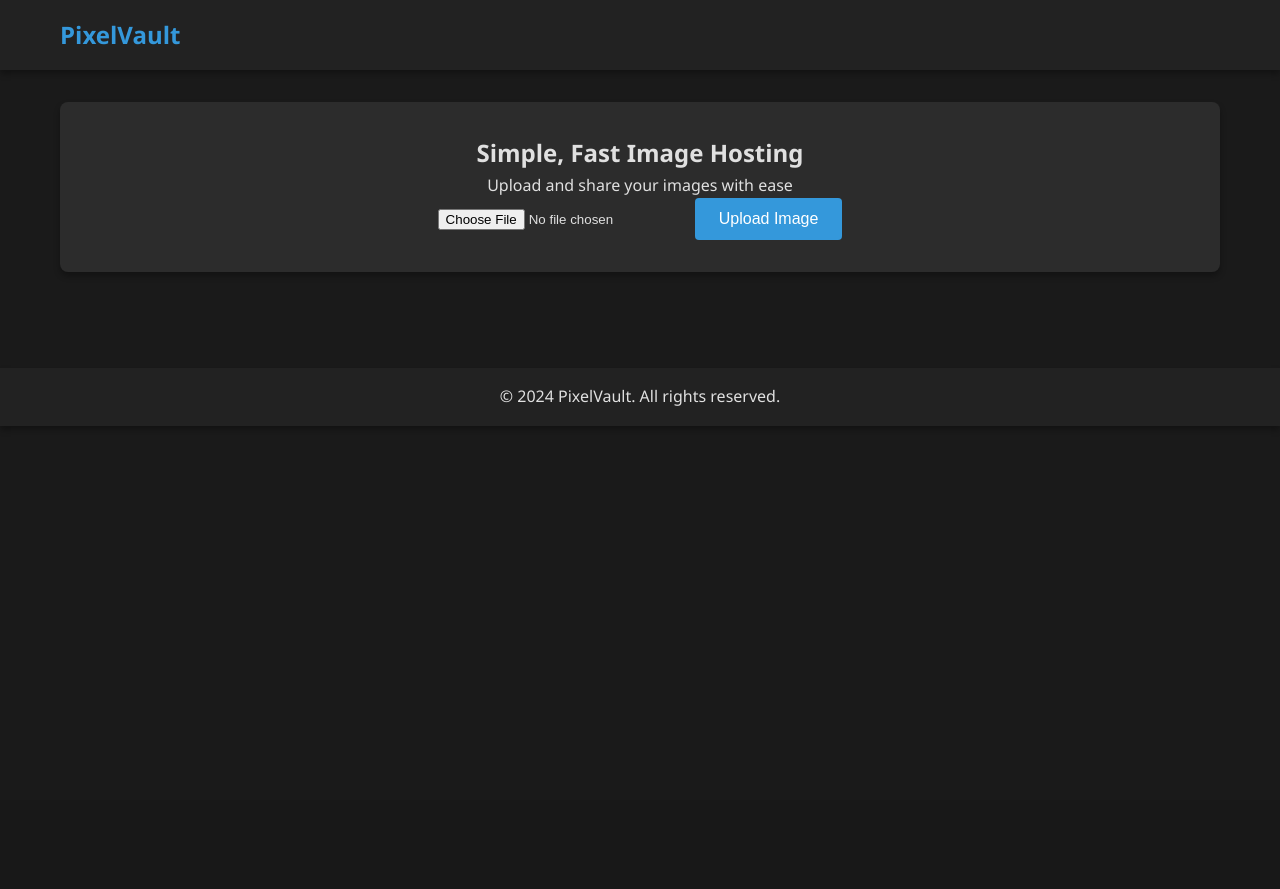
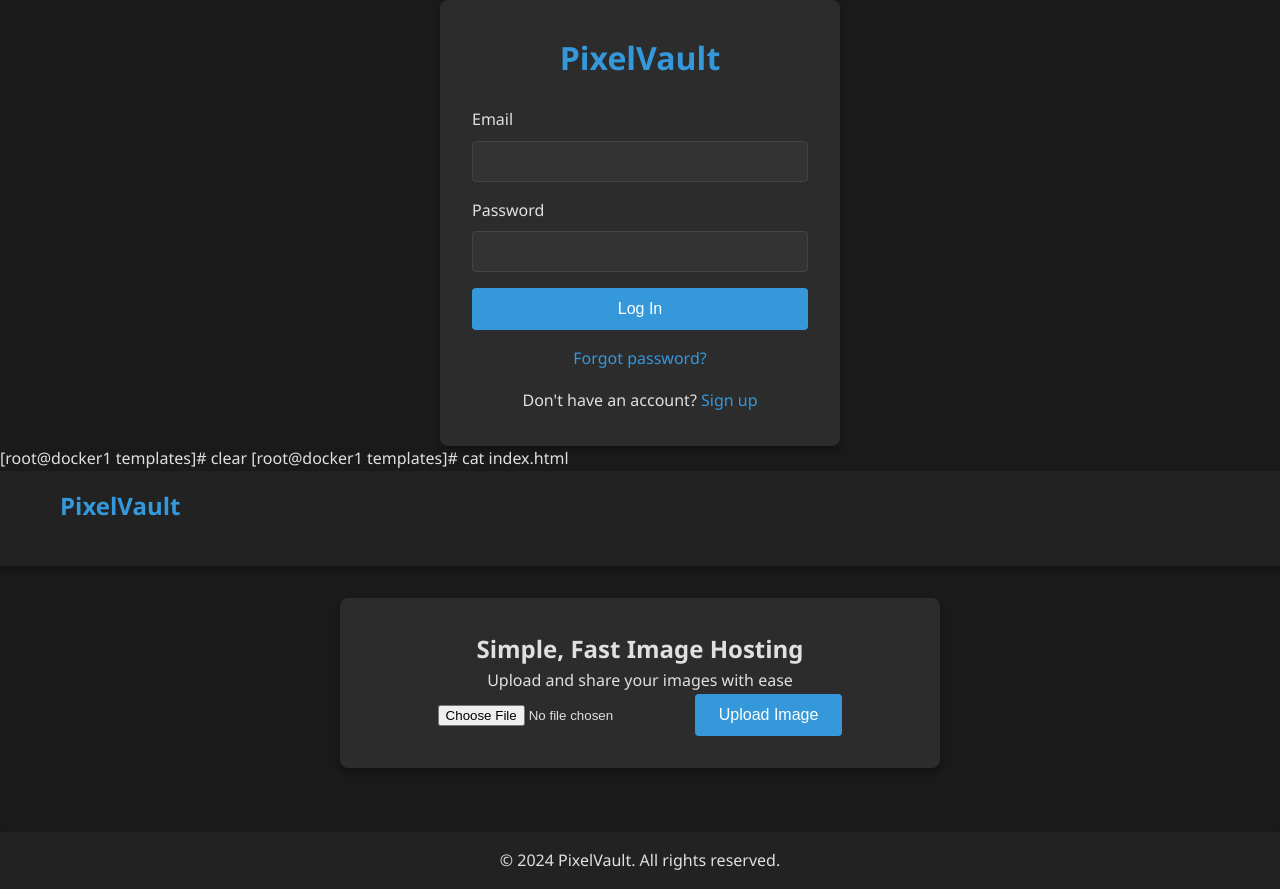
Before and after one commit to BeehiveSystems/PixelVault, a Flask app: template templates/index.html in a window 1280 px wide. Before the commit the page ends 406 px from the top, so only its background shows below. Run offline with Flask 2, Linux system fonts and the light colour scheme; the template is opened without the code that fills it, so the values that code supplies are empty; some libraries are stand-ins or nearby versions.

Commit message:
Add login feature

```diff
--- a/app.py
+++ b/app.py
@@ -1,73 +1,230 @@
-from flask import Flask, request, jsonify, send_from_directory, render_template
+from flask import Flask, request, jsonify, send_from_directory, render_template, redirect, url_for, flash
+from flask_login import LoginManager, UserMixin, login_user, logout_user, login_required, current_user
+from flask_bcrypt import Bcrypt
+from flask_wtf.csrf import CSRFProtect
+import os
+import re
+import sqlite3
 from werkzeug.utils import secure_filename
 from PIL import Image
-import os
-import sqlite3
-import time
+# Debug
+import traceback
+
+# More debug
+
+#print(f"UPLOAD_FOLDER path: {app.config['UPLOAD_FOLDER']}")
+#print(f"THUMBNAIL_FOLDER path: {app.config['THUMBNAIL_FOLDER']}")
+#print(f"UPLOAD_FOLDER exists: {os.path.exists(app.config['UPLOAD_FOLDER'])}")
+#print(f"THUMBNAIL_FOLDER exists: {os.path.exists(app.config['THUMBNAIL_FOLDER'])}")
+#print(f"UPLOAD_FOLDER writable: {os.access(app.config['UPLOAD_FOLDER'], os.W_OK)}")
+#print(f"THUMBNAIL_FOLDER writable: {os.access(app.config['THUMBNAIL_FOLDER'], os.W_OK)}")
+
+# NOTE: BE SURE TO REMOVE THE DROP TABLE
 
 app = Flask(__name__)
+app.secret_key = 'your_secret_key'  # Replace with your secret key
+csrf = CSRFProtect(app)
+login_manager = LoginManager()
+login_manager.init_app(app)
+login_manager.login_view = 'login'
+
+DATABASE_PATH = os.getenv('DATABASE_URL')
 app.config['UPLOAD_FOLDER'] = 'uploads'
 app.config['THUMBNAIL_FOLDER'] = 'thumbnails'
+
 os.makedirs(app.config['UPLOAD_FOLDER'], exist_ok=True)
 os.makedirs(app.config['THUMBNAIL_FOLDER'], exist_ok=True)
+os.makedirs(os.path.dirname(DATABASE_PATH), exist_ok=True)
 
-DATABASE_PATH = os.getenv('DATABASE_URL', 'database/database.db')
-os.makedirs(os.path.dirname(DATABASE_PATH), exist_ok=True)
+# Initialize Flask-Login and Flask-Bcrypt
+login_manager = LoginManager()
+login_manager.init_app(app)
+login_manager.login_view = 'login'
+bcrypt = Bcrypt(app)
+
+# User class
+class User(UserMixin):
+    def __init__(self, id, username, email):
+        self.id = id
+        self.username = username
+        self.email = email
+# Load user
+@login_manager.user_loader
+def load_user(user_id):
+    with sqlite3.connect(DATABASE_PATH) as conn:
+        cursor = conn.cursor()
+        cursor.execute('SELECT id, username, email FROM users WHERE id = ?', (user_id,))
+        user = cursor.fetchone()
+        if user:
+            return User(id=user[0], username=user[1], email=user[2])
+    return None
 
 
 def init_db():
     with sqlite3.connect(DATABASE_PATH) as conn:
         cursor = conn.cursor()
+        cursor.execute('DROP TABLE IF EXISTS users')  # Only for development
+        cursor.execute('''
+            CREATE TABLE IF NOT EXISTS users (
+                id INTEGER PRIMARY KEY AUTOINCREMENT,
+                username TEXT NOT NULL UNIQUE,
+                email TEXT NOT NULL UNIQUE,
+                password TEXT NOT NULL
+            )
+        ''')
         cursor.execute('''
             CREATE TABLE IF NOT EXISTS images (
                 id INTEGER PRIMARY KEY AUTOINCREMENT,
                 filename TEXT NOT NULL,
-                timestamp DATETIME DEFAULT CURRENT_TIMESTAMP
+                user_id INTEGER NOT NULL,
+                timestamp DATETIME DEFAULT CURRENT_TIMESTAMP,
+                FOREIGN KEY (user_id) REFERENCES users(id)
             )
         ''')
         conn.commit()
 
 init_db()
 
+def validate_password(password):
+    # Define the regular expressions for each character type
+    lower = re.search(r'[a-z]', password)
+    upper = re.search(r'[A-Z]', password)
+    digit = re.search(r'\d', password)
+    special = re.search(r'[@$!%*?&]', password)
+
+    # Count the number of character types present
+    character_types = sum(bool(x) for x in [lower, upper, digit, special])
+
+    # Check if the password meets the requirements
+    if len(password) < 8 or character_types < 3:
+        return jsonify(success=False, message='Password must be at least 8 characters long and include at least three of the following: uppercase letter, lowercase letter, number, special character.')
+
+    return True  # If the password is valid
+
+@app.route('/signup', methods=['GET', 'POST'])
+def signup():
+    if request.method == 'POST':
+        username = request.form['username']
+        email = request.form['email']
+        password = request.form['password']
+        confirm_password = request.form['confirm-password']
+
+        # Validate password
+        if not validate_password(password):
+            return validate_password(password)
+
+        if password != confirm_password:
+            return jsonify(success=False, message='Passwords do not match.')
+
+        hashed_password = bcrypt.generate_password_hash(password).decode('utf-8')
+
+        try:
+            with sqlite3.connect(DATABASE_PATH) as conn:
+                cursor = conn.cursor()
+                cursor.execute('INSERT INTO users (username, email, password) VALUES (?, ?, ?)', (username, email, hashed_password))
+                conn.commit()
+            return jsonify(success=True, message='Signup successful.', redirect='/login')
+        except sqlite3.IntegrityError:
+            return jsonify(success=False, message='Username or email already exists.')
+    return render_template('signup.html')
+
+@app.route('/login', methods=['GET', 'POST'])
+def login():
+    if request.method == 'POST':
+        email = request.form['email']
+        password = request.form['password']
+        print(f"Login attempt for email: {email}")  # Debug print
+
+        with sqlite3.connect(DATABASE_PATH) as conn:
+            cursor = conn.cursor()
+            cursor.execute('SELECT id, username, email, password FROM users WHERE email = ?', (email,))
+            user = cursor.fetchone()
+            if user and bcrypt.check_password_hash(user[3], password):
+                user_obj = User(id=user[0], username=user[1], email=user[2])
+                login_user(user_obj)
+                print(f"User {user[1]} logged in successfully")  # Debug print
+
+                next_page = request.args.get('next')
+                redirect_url = next_page or url_for('index')
+                print(f"Redirecting to: {redirect_url}") # Debug print
+                return redirect(redirect_url)
+            else:
+                print("Invalid email or password")  # Debug print
+                flash('Invalid email or password.')
+                return redirect(url_for('login'))
+    return render_template('login.html')
+
+
+@app.route('/logout')
+@login_required
+def logout():
+    logout_user()
+    return redirect(url_for('login'))
+
+
 @app.route('/')
+@login_required
 def index():
+    print(f"User {current_user.username} accessed the index page")  # Debug print
     images = []
     with sqlite3.connect(DATABASE_PATH) as conn:
         cursor = conn.cursor()
-        cursor.execute('SELECT filename FROM images ORDER BY timestamp DESC')
-        for row in cursor.fetchall():
-            file_path = os.path.join(app.config['UPLOAD_FOLDER'], row[0])
-            try:
-                file_size = os.path.getsize(file_path)
-                size_mb = round(file_size / (1024 * 1024), 2)
-                images.append({'filename': row[0], 'size': size_mb})
-            except FileNotFoundError:
-                # If the file does not exist, skip adding it to the list
-                continue
+        cursor.execute('SELECT filename FROM images WHERE user_id = ? ORDER BY timestamp DESC', (current_user.id,))
+        rows = cursor.fetchall()
+    print(f"Found {len(rows)} images for user")  # Debug print
+    for row in rows:
+        filename = row[0]
+        file_path = os.path.join(app.config['UPLOAD_FOLDER'], filename)
+        try:
+            file_size = os.path.getsize(file_path)
+            size_mb = round(file_size / (1024 * 1024), 2)
+            images.append({'filename': filename, 'size': size_mb})
+        except FileNotFoundError:
+            print(f"File not found: {file_path}")  # Debug print
+            continue
+    print(f"Rendering index.html with {len(images)} images")  # Debug print
     return render_template('index.html', images=images)
 
 
 @app.route('/upload', methods=['POST'])
+@login_required
 def upload_file():
-    if 'image' not in request.files:
-        return jsonify(success=False, error="No file part")
-    file = request.files['image']
-    if file.filename == '':
-        return jsonify(success=False, error="No selected file")
-    filename = secure_filename(file.filename)
-    filepath = os.path.join(app.config['UPLOAD_FOLDER'], filename)
-    file.save(filepath)
+    print("Upload function called")  # Debug print
+    try:
+        if 'image' not in request.files:
+            print("No file part in request")  # Debug print
+            return jsonify(success=False, message="No file part"), 400
 
-    # Generate and save thumbnail
-    create_thumbnail(filepath, filename)
+        file = request.files['image']
+        print(f"File received: {file.filename}")  # Debug print
 
-    # Store image data in the database
-    with sqlite3.connect(DATABASE_PATH) as conn:
-        cursor = conn.cursor()
-        cursor.execute('INSERT INTO images (filename) VALUES (?)', (filename,))
-        conn.commit()
+        if file.filename == '':
+            print("No selected file")  # Debug print
+            return jsonify(success=False, message="No selected file"), 400
 
-    return jsonify(success=True, url=f'/uploads/{filename}')
+        filename = secure_filename(file.filename)
+        filepath = os.path.join(app.config['UPLOAD_FOLDER'], filename)
+        print(f"Saving file to: {filepath}")  # Debug print
+
+        file.save(filepath)
+        print("File saved successfully")  # Debug print
+
+        # Generate and save thumbnail
+        create_thumbnail(filepath, filename)
+        print("Thumbnail created")  # Debug print
+
+        # Store image data in the database
+        with sqlite3.connect(DATABASE_PATH) as conn:
+            cursor = conn.cursor()
+            cursor.execute('INSERT INTO images (filename, user_id) VALUES (?, ?)', (filename, current_user.id))
+            conn.commit()
+        print("Database entry created")  # Debug print
+
+        return jsonify(success=True, url=f'/uploads/{filename}')
+    except Exception as e:
+        print(f"Error during file upload: {str(e)}")  # Log the error
+        print(traceback.format_exc())  # Print the full stack trace
+        return jsonify(success=False, message=str(e)), 500
 
 def create_thumbnail(filepath, filename):
     try:
@@ -86,16 +243,19 @@
     except Exception as e:
         print(f"Error creating thumbnail for {filename}: {e}")
 
+@app.route('/uploads/<filename>')
+def uploaded_file(filename):
+    return send_from_directory(app.config['UPLOAD_FOLDER'], filename)
 
 @app.route('/thumbnails/<filename>')
 def get_thumbnail(filename):
     return send_from_directory(app.config['THUMBNAIL_FOLDER'], filename)
 
-@app.route('/uploads/<filename>')
-def uploaded_file(filename):
-    return send_from_directory(app.config['UPLOAD_FOLDER'], filename)
+
 
 @app.route('/delete/<filename>', methods=['DELETE'])
+@login_required
+# @csrf.exempt # Only if I want to exempt this from CSRF
 def delete_file(filename):
     try:
         # Delete the original file
@@ -116,10 +276,21 @@
 
         return jsonify(success=True)
     except Exception as e:
+        print(f"Error deleting file: {str(e)}") # Log the error
         return jsonify(success=False, error=str(e))
 
+@app.errorhandler(404)
+def page_not_found(e):
+    print(f"404 error: {request.url}")  # Debug print
+    return "404 Not Found", 404
+
+@app.errorhandler(Exception)
+def handle_exception(e):
+    print(f"Unhandled exception: {str(e)}")  # Debug print
+    print(traceback.format_exc()) # Debug, get rid of this
+    return "An error occurred", 500
 
 if __name__ == '__main__':
     os.makedirs(app.config['UPLOAD_FOLDER'], exist_ok=True)
     os.makedirs(app.config['THUMBNAIL_FOLDER'], exist_ok=True)
-    app.run(host='0.0.0.0', port=5000)
+    app.run(debug=True, host='0.0.0.0', port=5000)
--- a/requirements.txt
+++ b/requirements.txt
@@ -2,3 +2,6 @@
 Werkzeug==2.0.3
 Gunicorn==20.1.0
 Pillow==9.1.0
+Flask-Bcrypt==1.0.1
+Flask-Login==0.6.3
+Flask-WTF==1.2.1
--- a/static/styles.css
+++ b/static/styles.css
@@ -19,12 +19,17 @@
   line-height: 1.6;
   color: var(--text-color);
   background-color: var(--background-color);
+  display: flex;
+  flex-direction: column;
+  min-height: 100vh;
+  justify-content: center; /* Center content vertically */
 }
 
 .container {
   max-width: 1200px;
   margin: 0 auto;
   padding: 0 20px;
+  flex: 1;
 }
 
 header {
@@ -39,6 +44,7 @@
   align-items: center;
 }
 
+header .logo,
 .logo {
   font-size: 1.5rem;
   font-weight: bold;
@@ -58,7 +64,9 @@
 }
 
 main {
+  flex: 1;
   padding: 2rem 0;
+  text-align: center;
 }
 
 .upload-section {
@@ -68,6 +76,8 @@
   box-shadow: var(--box-shadow);
   text-align: center;
   margin-bottom: 2rem;
+  max-width: 600px;
+  margin: 0 auto;
 }
 
 .upload-button {
@@ -101,11 +111,13 @@
   transition: transform 0.3s ease;
 }
 
-.image-card:hover .delete-button, .image-card:hover .copy-link-button {
+.image-card:hover .delete-button,
+.image-card:hover .copy-link-button {
   display: block;
 }
 
-.delete-button, .copy-link-button {
+.delete-button,
+.copy-link-button {
   display: none;
   position: absolute;
   top: 10px;
@@ -126,7 +138,8 @@
   background-color: blue;
 }
 
-.delete-button:hover, .copy-link-button:hover {
+.delete-button:hover,
+.copy-link-button:hover {
   background-color: darkred;
 }
 
@@ -136,7 +149,6 @@
 
 .image-card:hover {
   transform: translateY(-5px);
-  background-color: darkred;
 }
 
 .image-card img {
@@ -173,3 +185,87 @@
     grid-template-columns: repeat(auto-fill, minmax(200px, 1fr));
   }
 }
+
+.login-container,
+.signup-container {
+  background-color: var(--card-background);
+  border-radius: 8px;
+  padding: 2rem;
+  box-shadow: var(--box-shadow);
+  width: 100%;
+  max-width: 400px;
+  margin: auto; /* Center horizontally */
+}
+
+.logo {
+  font-size: 2rem;
+  font-weight: bold;
+  color: var(--primary-color);
+  text-align: center;
+  margin-bottom: 1.5rem;
+}
+
+.login-form,
+.signup-form {
+  display: flex;
+  flex-direction: column;
+}
+
+.form-group {
+  margin-bottom: 1rem;
+}
+
+label {
+  display: block;
+  margin-bottom: 0.5rem;
+}
+
+input[type="text"],
+input[type="email"],
+input[type="password"] {
+  width: 100%;
+  padding: 0.75rem;
+  border: 1px solid #444;
+  border-radius: 4px;
+  background-color: #333;
+  color: var(--text-color);
+}
+
+.login-button,
+.signup-button {
+  background-color: var(--primary-color);
+  color: #fff;
+  padding: 0.75rem;
+  border: none;
+  border-radius: 4px;
+  font-size: 1rem;
+  cursor: pointer;
+  transition: background-color 0.3s ease;
+}
+
+.login-button:hover,
+.signup-button:hover {
+  background-color: #2980b9;
+}
+
+.forgot-password,
+.signup-link,
+.login-link {
+  text-align: center;
+  margin-top: 1rem;
+}
+
+a {
+  color: var(--primary-color);
+  text-decoration: none;
+}
+
+a:hover {
+  text-decoration: underline;
+}
+
+.error-message {
+  color: #e74c3c;
+  font-size: 0.875rem;
+  margin-top: 0.25rem;
+}
--- a/templates/index.html
+++ b/templates/index.html
@@ -3,6 +3,41 @@
 <head>
     <meta charset="UTF-8">
     <meta name="viewport" content="width=device-width, initial-scale=1.0">
+    <title>PixelVault - Login</title>
+    <link rel="stylesheet" href="{{ url_for('static', filename='styles.css') }}">
+</head>
+<body>
+    <div class="login-container">
+        <div class="logo">PixelVault</div>
+        <form class="login-form" id="login-form" method="POST" action="{{ url_for('login') }}">
+            <input type="hidden" name="csrf_token" value="{{ csrf_token() }}">
+            <div class="form-group">
+                <label for="email">Email</label>
+                <input type="email" id="email" name="email" required>
+            </div>
+            <div class="form-group">
+                <label for="password">Password</label>
+                <input type="password" id="password" name="password" required>
+            </div>
+            <button type="submit" class="login-button">Log In</button>
+        </form>
+        <div class="forgot-password">
+            <a href="#">Forgot password?</a>
+        </div>
+        <div class="signup-link">
+            Don't have an account? <a href="{{ url_for('signup') }}">Sign up</a>
+        </div>
+    </div>
+</body>
+</html>
+[root@docker1 templates]# clear
+[root@docker1 templates]# cat index.html
+<!DOCTYPE html>
+<html lang="en">
+<head>
+    <meta charset="UTF-8">
+    <meta name="viewport" content="width=device-width, initial-scale=1.0">
+    <meta name="csrf-token" content="{{ csrf_token() }}">
     <title>PixelVault - Simple Image Hosting</title>
     <link rel="stylesheet" href="{{ url_for('static', filename='styles.css') }}">
 </head>
@@ -12,9 +47,7 @@
             <nav>
                 <a href="#" class="logo">PixelVault</a>
                 <div class="nav-links">
-                    <!--<a href="#">Home</a>
-                    <a href="#">Gallery</a>
-		    <a href="#">About</a>-->
+                    <!-- Additional navigation links can go here -->
                 </div>
             </nav>
         </div>
@@ -26,6 +59,7 @@
                 <h1>Simple, Fast Image Hosting</h1>
                 <p>Upload and share your images with ease</p>
                 <form id="uploadForm" enctype="multipart/form-data">
+		    <input type="hidden" name="csrf_token" value="{{ csrf_token() }}">
                     <input type="file" name="image" accept="image/*" required>
                     <button type="submit" class="upload-button">Upload Image</button>
                 </form>
@@ -44,8 +78,6 @@
                 </div>
                 {% endfor %}
             </section>
-
-
         </div>
     </main>
 
```
Also changed, not shown: static/script.js (+59 -5 lines), templates/login.html (added, +32 -0 lines), templates/signup.html (added, +63 -0 lines), 1 other file. Lines whose indentation alone changed are shown as unchanged.
